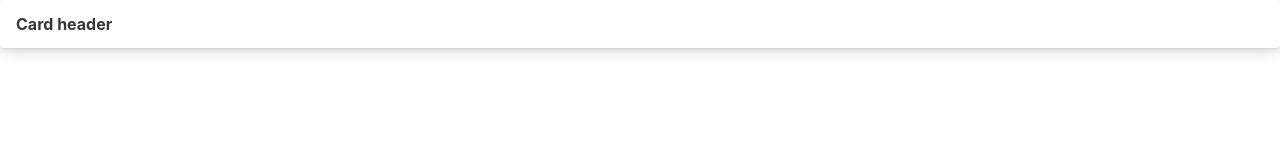
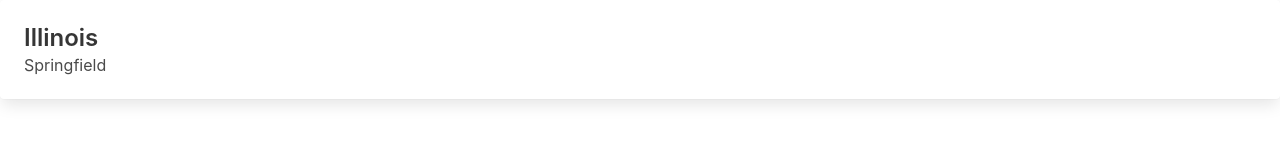
Before and after one commit to SherryK1103/50-States-Flash-Facts, a plain HTML site: page index.html in a window 1280 px wide. Drawn offline with nearby package versions, Linux system fonts and the light colour scheme.

```diff
--- a/index.html
+++ b/index.html
@@ -14,14 +14,14 @@
     <header></header>
     <main>
       <div class="card">
-        <header class="card-header">
-          <p class="card-header-title">Card header</p>
-          <button class="card-header-icon" aria-label="more options">
-            <span class="icon">
-              <i class="fas fa-angle-down" aria-hidden="true"></i>
-            </span>
-          </button>
-        </header>
+        <div class="card-content">
+          <div class="media">
+            <div class="media-content">
+              <p class="title is-4">Illinois</p>
+              <p class="subtitle is-6">Springfield</p>
+            </div>
+          </div>
+        </div>
       </div>
     </main>
 
```
Also changed, not shown: assets/js/script.js (+5 -2 lines).
